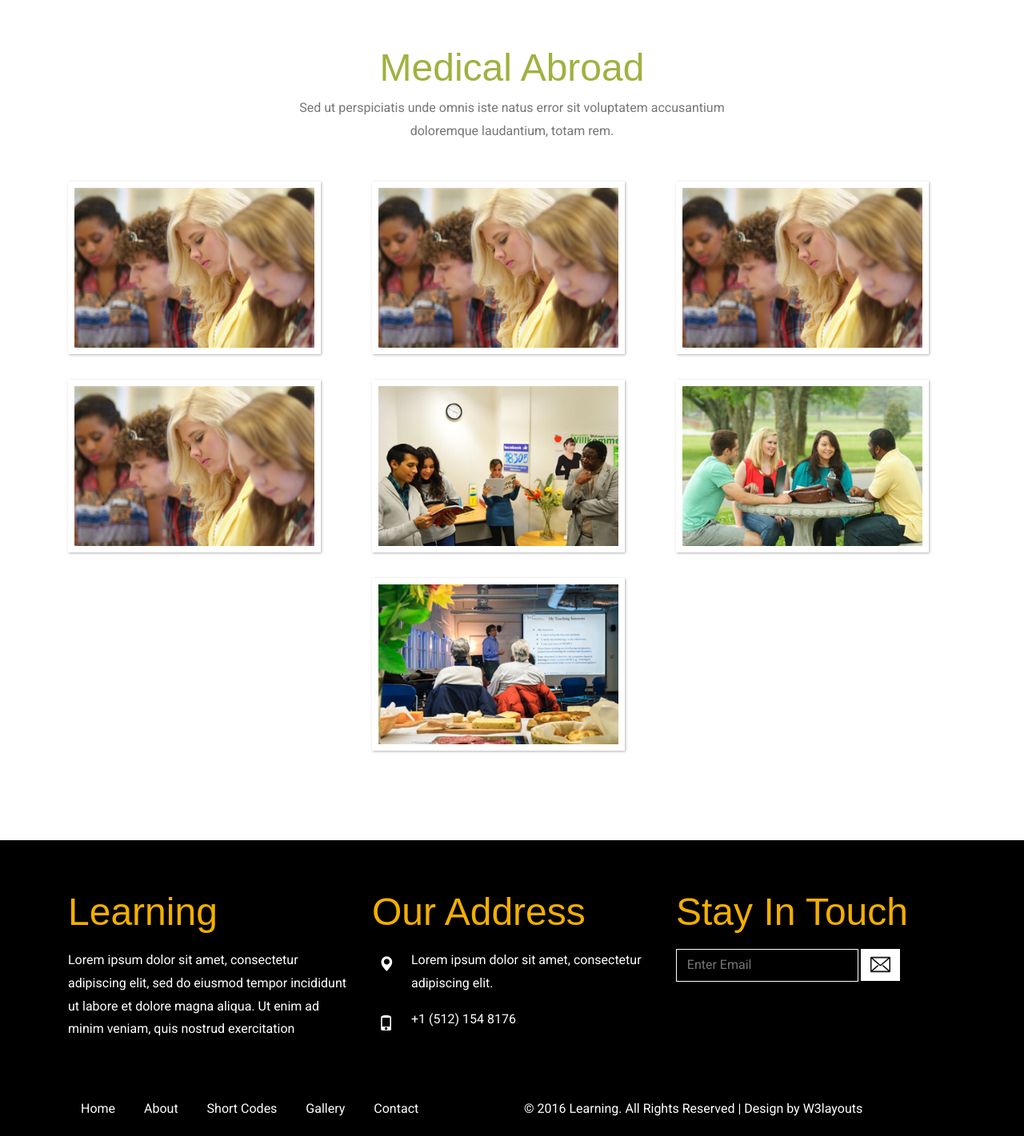
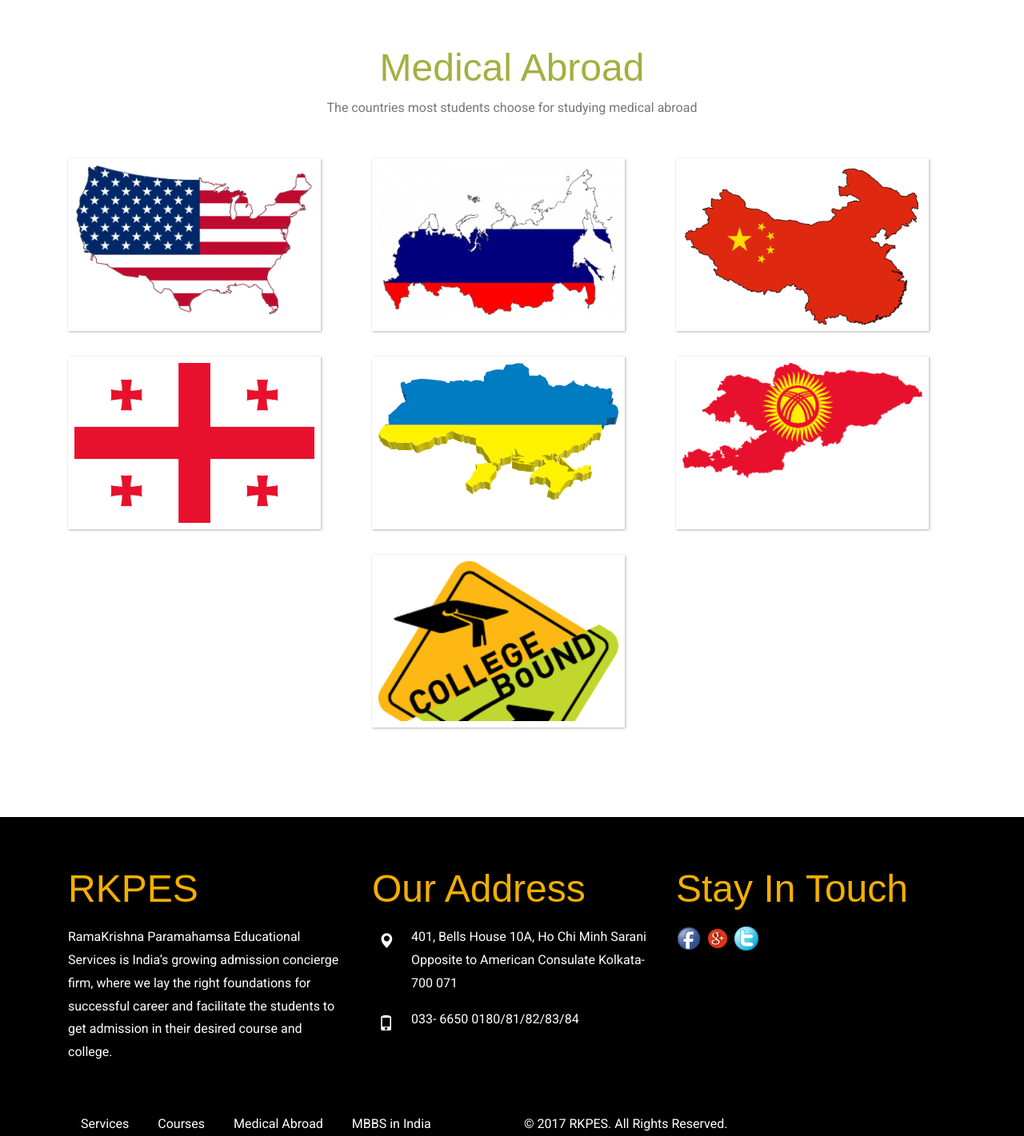
Before and after one commit to obaizali/rkpes, a plain HTML site: page medical-abroad.html in a window 1280 px wide. Shown: the part 101-1522 px from the top of the page at 80% size. Drawn offline with Linux system fonts and the light colour scheme; a web font is replaced by a local one.

Commit message:
image and footer

```diff
--- a/medical-abroad.html
+++ b/medical-abroad.html
@@ -34,9 +34,10 @@ Smartphone Compatible web template, free webdesigns for Nokia, Samsung, LG, Sony
 								<li><a href="about.html">About</a></li>
 								<li><a href="services.html">Services</a></li>
 								<li><a href="courses.html">Courses</a></li>
-								<li><a href="#">Medical Abroad</a></li>
+								<li><a href="medical-abroad.html">Medical Abroad</a></li>
 								<li><a href="#">MBBS in India</a></li>
 								<li><a href="contact.html">Contact</a></li>
+
 							</ul>
 						</nav>
 						<!-- script-for-menu -->
@@ -63,19 +64,19 @@ Smartphone Compatible web template, free webdesigns for Nokia, Samsung, LG, Sony
 		<div class="gallery-main">
 			<div class="gallery-top">
 				<h2>Medical Abroad</h2>
-				<p>Sed ut perspiciatis unde omnis iste natus error sit voluptatem accusantium doloremque laudantium, totam rem.</p>
+				<p>The countries most students choose for studying medical abroad</p>
 			</div>
 			<div class="gallery-bottom">
 				<div class="col-md-4 gallery-grid">
 					<div class="gallery-grid-effects">
 						<div id="nivo-lightbox-demo">
 							<div class="ih-item square effect4 bottom_to_top"><a href="#" data-lightbox-gallery="gallery1" id="nivo-lightbox-demo">
-								<div class="img"><img src="images/g1.jpg" alt="img"></div>
+								<div class="img"><img src="images/custom/usa.png" alt="img"></div>
 								<div class="mask1"></div>
 								<div class="mask2"></div>
 								<div class="info">
-									<h3>Learning</h3>
-									<p>Description goes here</p>
+									<h3>RKPES</h3>
+									<p>Study in USA</p>
 								</div></a>
 							</div>
 						</div>
@@ -85,12 +86,12 @@ Smartphone Compatible web template, free webdesigns for Nokia, Samsung, LG, Sony
 					<div class="gallery-grid-effects">
 						<div id="nivo-lightbox-demo">
 							<div class="ih-item square effect4 bottom_to_top"><a href="#" data-lightbox-gallery="gallery1" id="nivo-lightbox-demo">
-								<div class="img"><img src="images/g1.jpg" alt="img"></div>
+								<div class="img"><img src="images/custom/russia.png" alt="img"></div>
 								<div class="mask1"></div>
 								<div class="mask2"></div>
 								<div class="info">
-									<h3>Learning</h3>
-									<p>Description goes here</p>
+									<h3>RKPES</h3>
+									<p>Study in RUSSIA</p>
 								</div></a>
 							</div>
 						</div>
@@ -100,12 +101,12 @@ Smartphone Compatible web template, free webdesigns for Nokia, Samsung, LG, Sony
 					<div class="gallery-grid-effects">
 						<div id="nivo-lightbox-demo">
 							<div class="ih-item square effect4 bottom_to_top"><a href="#" data-lightbox-gallery="gallery1" id="nivo-lightbox-demo">
-								<div class="img"><img src="images/g1.jpg" alt="img"></div>
+								<div class="img"><img src="images/custom/china.png" alt="img"></div>
 								<div class="mask1"></div>
 								<div class="mask2"></div>
 								<div class="info">
-									<h3>Learning</h3>
-									<p>Description goes here</p>
+									<h3>RKPES</h3>
+									<p>Study in CHINA</p>
 								</div></a>
 							</div>
 						</div>
@@ -115,12 +116,12 @@ Smartphone Compatible web template, free webdesigns for Nokia, Samsung, LG, Sony
 					<div class="gallery-grid-effects">
 	                    <div id="nivo-lightbox-demo">
 							<div class="ih-item square effect4 bottom_to_top"><a href="#" data-lightbox-gallery="gallery1" id="nivo-lightbox-demo">
-		                      <div class="img"><img src="images/g1.jpg" alt="img"></div>
+		                      <div class="img"><img src="images/custom/georgia.png" alt="img"></div>
 		                      <div class="mask1"></div>
                      		 <div class="mask2"></div>
 		                      <div class="info">
-		                        <h3>Learning</h3>
-		                        <p>Description goes here</p>
+								  <h3>RKPES</h3>
+								  <p>Study in GEORGIA</p>
 		                      </div></a>
 		                    </div>
 	                   </div>
@@ -130,12 +131,12 @@ Smartphone Compatible web template, free webdesigns for Nokia, Samsung, LG, Sony
 					<div class="gallery-grid-effects">
 	                    <div id="nivo-lightbox-demo">
 	                    	 <div class="ih-item square effect4 bottom_to_top"><a href="#" data-lightbox-gallery="gallery1" id="nivo-lightbox-demo">
-		                      <div class="img"><img src="images/g2.jpg" alt="img"></div>
+		                      <div class="img"><img src="images/custom/Ukraine.png" alt="img"></div>
 		                        <div class="mask1"></div>
 		                      <div class="mask2"></div>
 		                      <div class="info">
-		                        <h3>Learning</h3>
-		                        <p>Description goes here</p>
+								  <h3>RKPES</h3>
+								  <p>Study in UKRAINE</p>
 		                      </div></a>
 		                    </div>
 	                   </div>
@@ -145,12 +146,12 @@ Smartphone Compatible web template, free webdesigns for Nokia, Samsung, LG, Sony
 					<div class="gallery-grid-effects">
 	                    <div id="nivo-lightbox-demo">
 	                    	<div class="ih-item square effect4 bottom_to_top"><a href="#" data-lightbox-gallery="gallery1" id="nivo-lightbox-demo">
-		                      <div class="img"><img src="images/g3.jpg" alt="img"></div>
+		                      <div class="img"><img src="images/custom/Kyrgyzstan.png" alt="img"></div>
 		                        <div class="mask1"></div>
 		                       <div class="mask2"></div>
 		                      <div class="info">
-		                        <h3>Learning</h3>
-		                        <p>Description goes here</p>
+								  <h3>RKPES</h3>
+								  <p>Study in KYRGYZSTAN</p>
 		                      </div></a>
 		                    </div>
 	                   </div>
@@ -160,12 +161,12 @@ Smartphone Compatible web template, free webdesigns for Nokia, Samsung, LG, Sony
 					<div class="gallery-grid-effects">
 	                    <div id="nivo-lightbox-demo">
 	                    	<div class="ih-item square effect4 bottom_to_top"><a href="#" data-lightbox-gallery="gallery1" id="nivo-lightbox-demo">
-		                      <div class="img"><img src="images/g4.jpg" alt="img"></div>
+		                      <div class="img"><img src="images/custom/college.png" alt="img"></div>
 		                        <div class="mask1"></div>
 		                      <div class="mask2"></div>
 		                      <div class="info">
-		                        <h3>Learning</h3>
-		                        <p>Description goes here</p>
+								  <h3>RKPES</h3>
+								  <p>Recommended Colleges</p>
 		                      </div></a>
 		                    </div>
 	                   </div>
@@ -194,8 +195,10 @@ Smartphone Compatible web template, free webdesigns for Nokia, Samsung, LG, Sony
 		<div class="footer-main">
 			<div class="footer-top">
 				<div class="col-md-4 ftr-grid">
-					<h3>Learning</h3>
-					<p>Lorem ipsum dolor sit amet, consectetur adipiscing elit, sed do eiusmod tempor incididunt ut labore et dolore magna aliqua. Ut enim ad minim veniam, quis nostrud exercitation</p>
+					<h3>RKPES</h3>
+					<p>RamaKrishna Paramahamsa Educational Services is India’s growing admission concierge firm, where
+						we lay the right foundations for successful career and facilitate the students to get admission
+						in their desired course and college.</p>
 				</div>
 				<div class="col-md-4 ftr-grid">
 					<h3>Our Address</h3>
@@ -204,50 +207,64 @@ Smartphone Compatible web template, free webdesigns for Nokia, Samsung, LG, Sony
 							<span class="glyphicon glyphicon-map-marker" aria-hidden="true"></span>
 						</div>
 						<div class="ftr-text">
-							<p>Lorem ipsum dolor sit amet, consectetur adipiscing elit.</p>
+							<p>401, Bells House
+								10A, Ho Chi Minh Sarani
+								Opposite to American Consulate
+								Kolkata- 700 071
+							</p>
 						</div>
-						<div class="clearfix"> </div>
+						<div class="clearfix"></div>
 					</div>
 					<div class="ftr-address">
 						<div class="local">
 							<span class="glyphicon glyphicon-phone" aria-hidden="true"></span>
 						</div>
 						<div class="ftr-text">
-							<p>+1 (512) 154 8176</p>
+							<p>033- 6650 0180/81/82/83/84 </p>
 						</div>
-						<div class="clearfix"> </div>
+						<div class="clearfix"></div>
 					</div>
 				</div>
 				<div class="col-md-4 ftr-grid">
 					<h3>Stay In Touch</h3>
-					<form action="#" method="post">
-						<input type="text" placeholder="Enter Email"  name="Enter Email" required="">
-						<input type="submit" value="">
-					</form>
 					<ul class="ftr-social-icons">
-						<li><a class="fa" href="#"> </a></li>
-						<li><a class="tw" href="#"> </a></li>
-						<li><a class="dri" href="#"> </a></li>
-						<li><a class="p" href="#"> </a></li>
+						<li>
+							<a href="https://www.facebook.com/Ramakrishna-Paramahamsa-Educational-Services-575115395887486/">
+								<img src="images/fb.png" alt="facebook">
+							</a>
+						</li>
+						<li>
+							<a href="#">
+								<img src="images/google.png" alt="google">
+							</a>
+						</li>
+						<li>
+							<a href="#">
+								<img src="images/twit.png" alt="twitter">
+							</a>
+						</li>
+						<!--<li><a class="fa fa-facebook" href="#"></a></li>
+                        <li><a class="tw" href="#"></a>cdcdc</li>
+                        <li><a class="dri" href="#"></a>sdcsdc</li>
+                        <li><a class="p" href="#"></a>sdcsdc</li>-->
 
 					</ul>
 				</div>
-			   <div class="clearfix"> </div>
+				<div class="clearfix"></div>
 			</div>
 			<div class="footer-bottom">
 				<div class="col-md-6 ftr-navg">
 					<ul>
-						<li><a href="index.html">Home</a></li>
-						<li><a href="services.html">About</a></li>
-						<li><a href="shortcodes.html">Short Codes</a></li>
-						<li><a href="courses.html">Gallery</a></li>
-						<li><a href="contact.html">Contact</a></li>
+						<li><a href="services.html">Services</a></li>
+						<li><a href="#">Courses</a></li>
+						<li><a href="#">Medical Abroad</a></li>
+						<li><a href="#">MBBS in India</a></li>
 					</ul>
 				</div>
 				<div class="col-md-6 copyrights">
-					<p>© 2016 Learning. All Rights Reserved | Design by  <a href="http://w3layouts.com/" target="_blank">W3layouts</a> </p>
+					<p>© 2017 RKPES. All Rights Reserved<a href="http://w3layouts.com/" target="_blank">.</a></p>
 				</div>
-				<div class="clearfix"> </div>
+				<div class="clearfix"></div>
 			</div>
 		</div>
 	</div>
```
Also changed, not shown: about.html (+25 -16 lines), contact.html (+16 -10 lines), courses.html (+58 -41 lines), index.html (+4 -4 lines), images/banner3.jpg (added), images/custom/Kyrgyzstan.png (added), images/custom/Ukraine.png (added), images/custom/b.e.jpg (added), images/custom/china.png (added), images/custom/college.png (added), images/custom/exam.jpg (added), images/custom/georgia.png (added), images/custom/mba.jpg (added), images/custom/mbbs.jpg (added), 3 more files.
